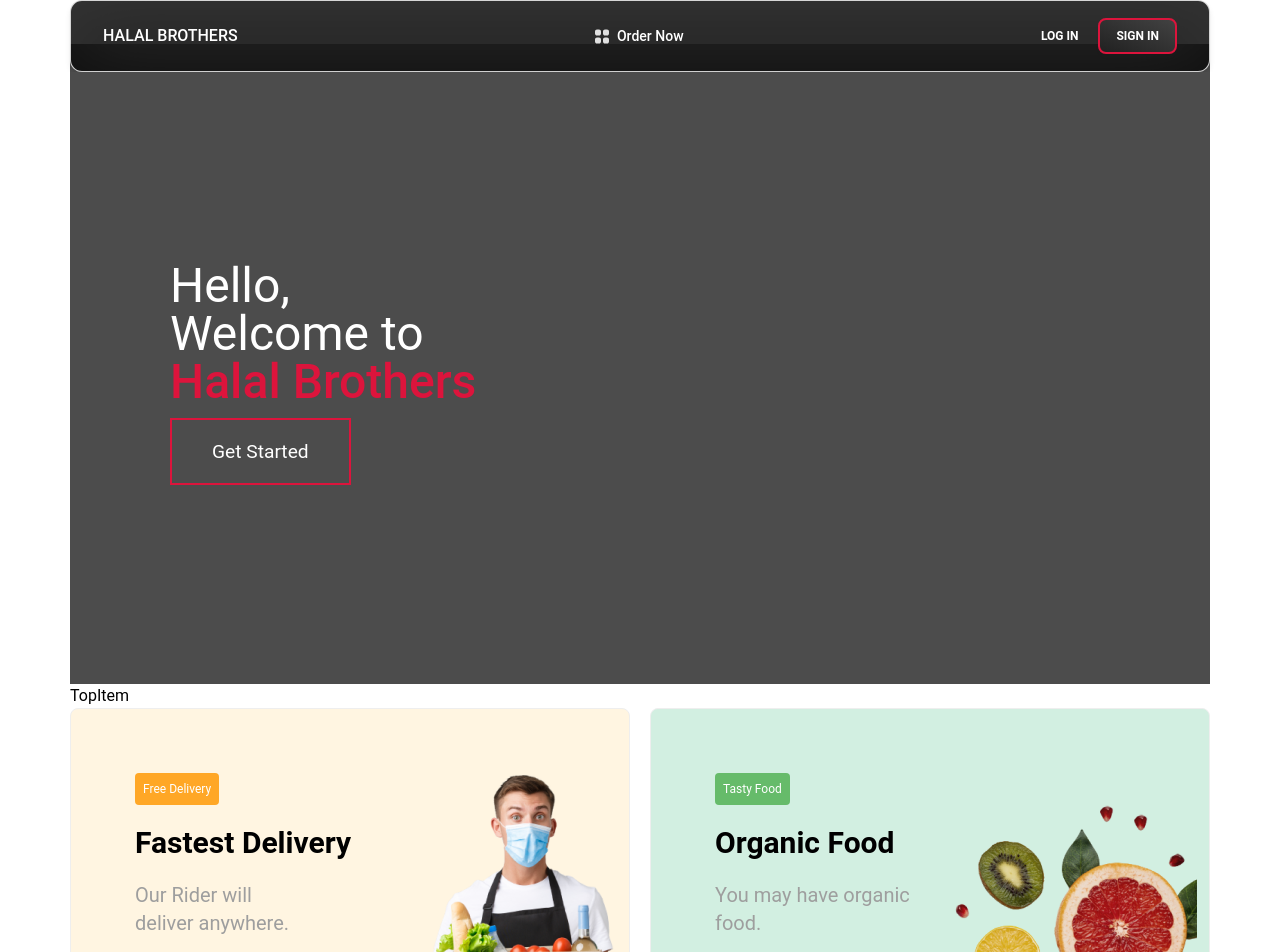
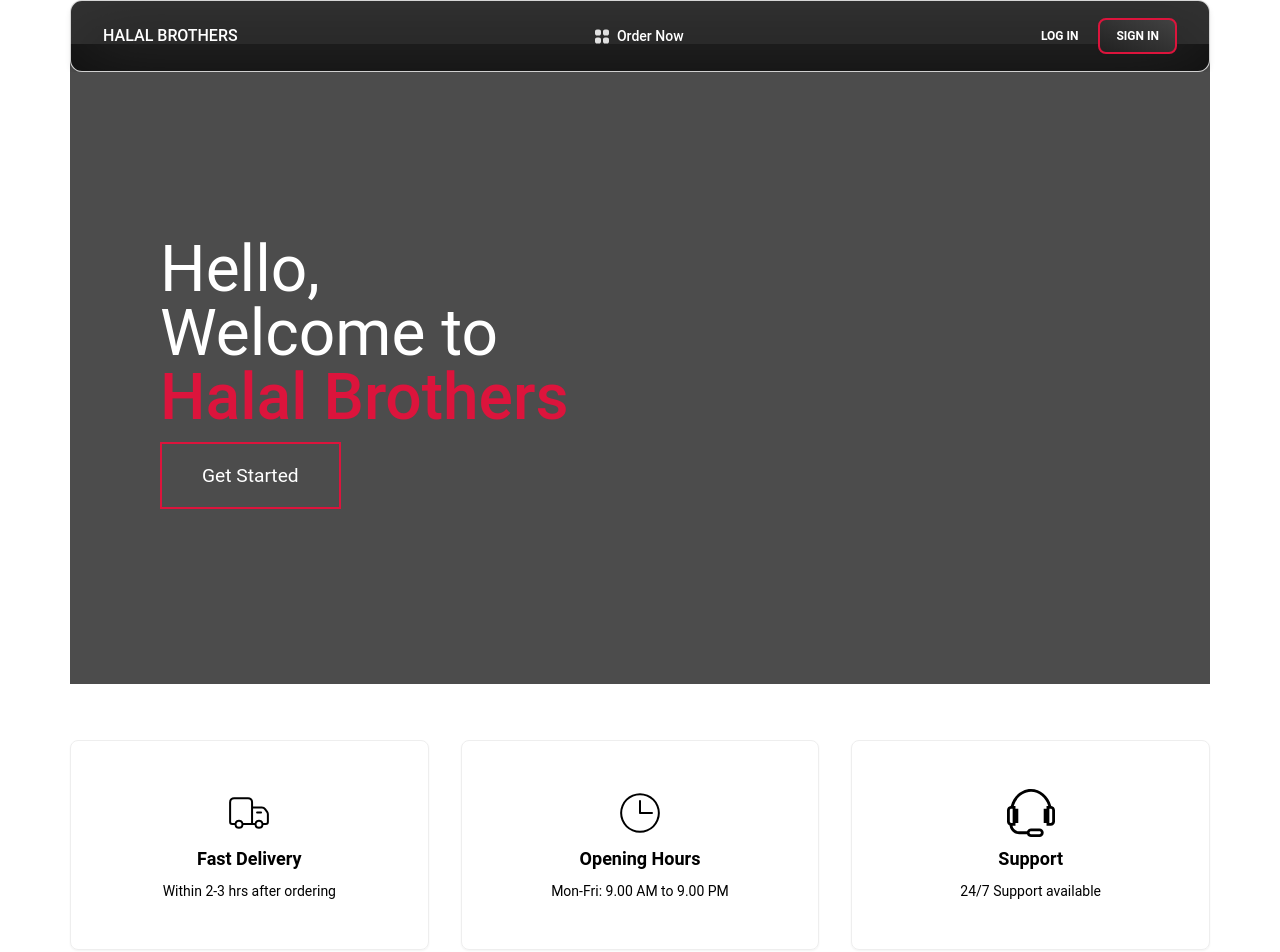
Before and after one commit to ezecon/Halal-Brother-MERN, a React (Vite) app in the folder Frontend/: page / in a window 1280 px wide. Shown: the top 952 px of the page. Built offline with nearby package versions, Linux system fonts and the light colour scheme.

Commit message:
first commit

```diff
--- /dev/null
+++ b/Frontend/src/Componants/Blob/Blob.jsx
@@ -0,0 +1,30 @@
+import { CiDeliveryTruck, CiClock2 } from "react-icons/ci";
+import { TfiHeadphoneAlt } from "react-icons/tfi";
+
+export default function Blob() {
+    return (
+        <div className="grid grid-cols-1 md:grid-cols-3 gap-6 md:gap-8">
+            <div className="p-6 md:p-12 border shadow-sm mt-14 text-center rounded-lg">
+                <div>
+                    <CiDeliveryTruck className="mx-auto text-5xl" />
+                </div>
+                <p className="text-lg font-semibold my-2">Fast Delivery</p>
+                <p className="text-sm">Within 2-3 hrs after ordering</p>
+            </div>
+            <div className="p-6 md:p-12 border shadow-sm mt-14 text-center rounded-lg">
+                <div>
+                    <CiClock2 className="mx-auto text-5xl" />
+                </div>
+                <p className="text-lg font-semibold my-2">Opening Hours</p>
+                <p className="text-sm">Mon-Fri: 9.00 AM to 9.00 PM</p>
+            </div>
+            <div className="p-6 md:p-12 border shadow-sm mt-14 text-center rounded-lg">
+                <div>
+                    <TfiHeadphoneAlt className="mx-auto text-5xl" />
+                </div>
+                <p className="text-lg font-semibold my-2">Support</p>
+                <p className="text-sm">24/7 Support available</p>
+            </div>
+        </div>
+    );
+}
--- a/Frontend/src/Pages/Home/Home.jsx
+++ b/Frontend/src/Pages/Home/Home.jsx
@@ -1,3 +1,4 @@
+import Blob from "../../Componants/Blob/Blob";
 import HeroSection from "../../Componants/HeroSection/HeroSection";
 import Offer from "../../Componants/Offer/Offer";
 import TopItem from "../../Componants/TopItems/TopItem";
@@ -6,6 +7,7 @@
   return (
     <div>
       <HeroSection/>
+      <Blob/>
       <TopItem/>
       <Offer/>
     </div>
--- a/Frontend/src/index.css
+++ b/Frontend/src/index.css
@@ -44,12 +44,12 @@
   #hero .hero {
 	max-width: 1200px;
 	margin: 0 auto;
-	padding: 0 20px; /* Adjust padding for smaller screens */
+	padding: 0 10px; /* Adjust padding for smaller screens */
   }
   #hero h1 {
 	display: block;
 	width: fit-content;
-	font-size: 3rem; /* Default font size for small screens */
+	font-size: 4rem; /* Default font size for small screens */
 	position: relative;
 	color: transparent;
 	animation: text_reveal 0.5s ease forwards;
```
